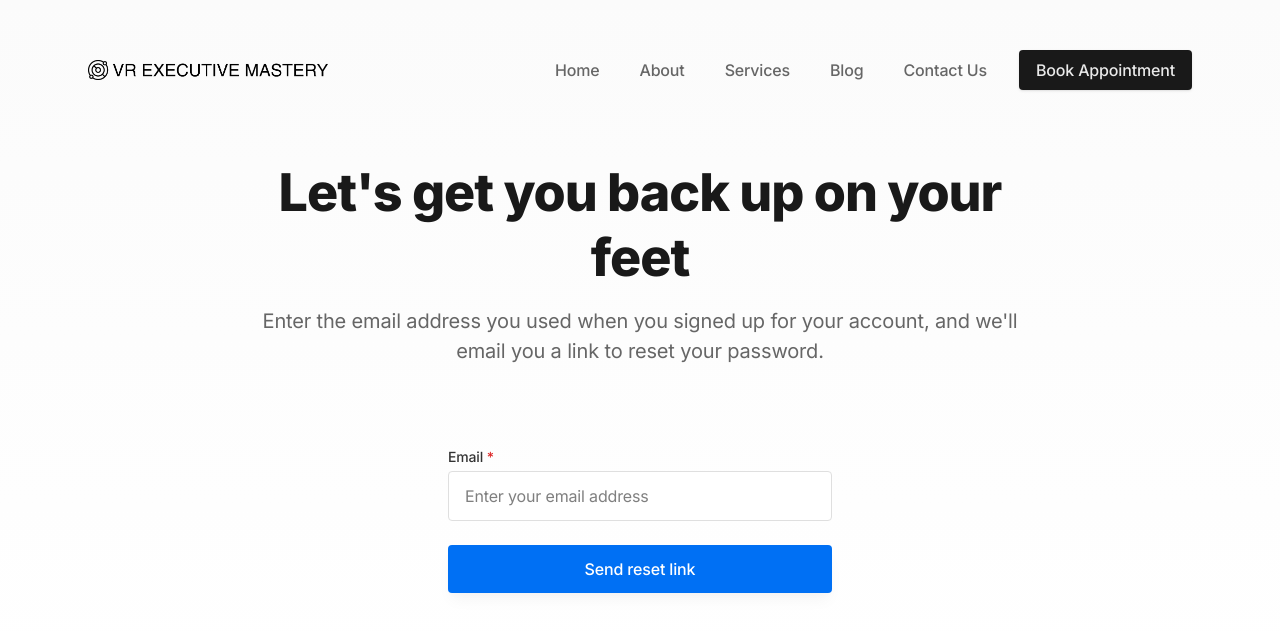
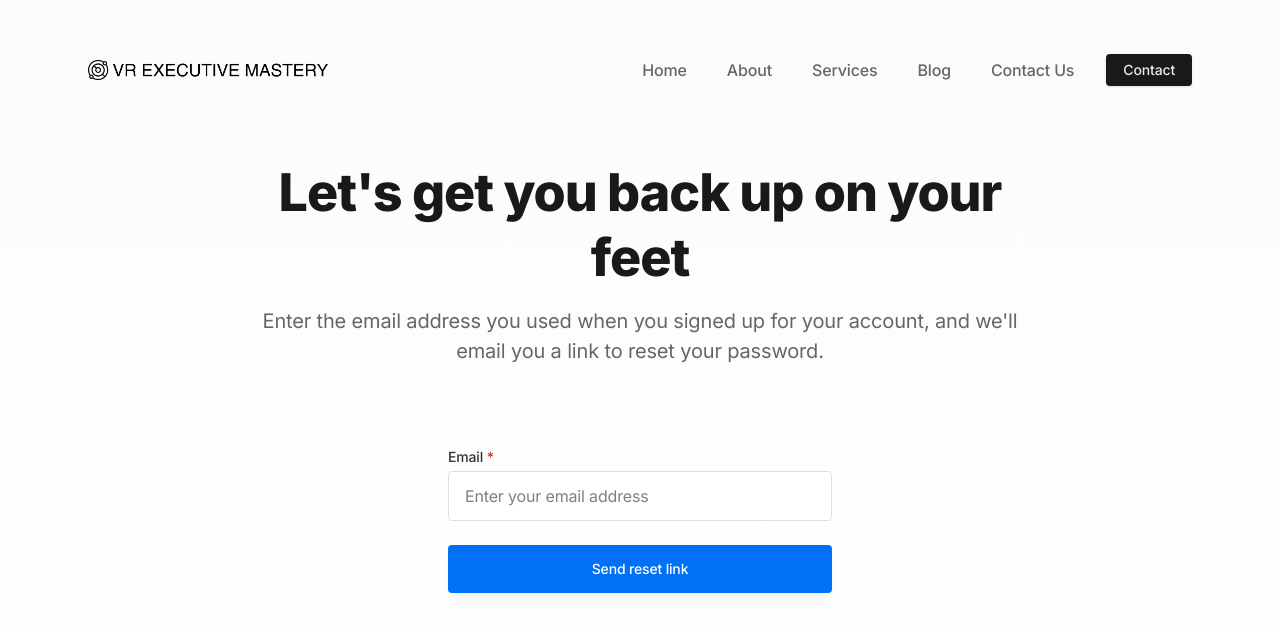
Before and after one commit to WilderAp/LandingPage1-Wap, a Next.js app: page /reset-password in a window 1280 px wide. Shown: the top 632 px of the page. Built offline with nearby package versions, Linux system fonts and the light colour scheme.

Commit message:
feature projects sections added - footer and nav updated

```diff
--- a/app/(default)/page.tsx
+++ b/app/(default)/page.tsx
@@ -38,6 +38,9 @@ export default function Home() {
         <Testimonials />
       </section>
       <section>
+        <Projects />
+      </section>
+      <section className="mt-10">
         <Newsletter />
       </section>
     </>
--- a/components/projects.tsx
+++ b/components/projects.tsx
@@ -2,48 +2,46 @@ import texts from "./utils/sections.json";
 
 function Projects() {
   return (
-    <main className="">
+    <main className="py-[100px] px-2 max-w-[1440px] mx-auto">
       {/* header */}
-      <div className="max-w-3xl mx-auto text-center pb-12 md:pb-20">
-        <h1 className="text-5xl font-bold mb-7" style={{ color: "#212121" }}>
+      <div className="max-w-3xl mx-auto text-center pb-10 md:pb-10 mt-14">
+        <h1 className="text-5xl font-bold mb-7">
           {texts["section-eight"].title}
         </h1>
       </div>
 
       {/* Members */}
-      <section className="flex flex-between gap-20 justify-center">
-        {texts["section-eight"].body.map((project) => (
-          <div key={project.id}>
-            <div
-              className="rounded"
-              style={{
-                backgroundColor: "#212121",
-                minHeight: "453px",
-                overflow: "hidden",
-              }}
-            >
-              <img
-                src={project.picture}
-                alt="projectImg"
-                style={{
-                  objectFit: "cover",
-                  width: "100%",
-                  height: "100%",
-                }}
-              />
-            </div>
-            <div className="text-center">
-              <h1
-                className="font-bold mt-5 text-xl"
-                style={{ color: "#212121" }}
-              >
-                {project.name}
-              </h1>
-              <p>{project.role}</p>
-            </div>
+      <div className="card card-side bg-base-100 shadow-xl">
+        <figure className="w-200 h-auto">
+          <img
+            content="cover"
+            src="https://res.cloudinary.com/db60chvpz/image/upload/v1715485555/VR%20Executive/vhngakthjt9d4f9ghnwq.jpg"
+            alt="Movie"
+          />
+        </figure>
+        <div className="card-body">
+          <h2 className="card-title">
+            FOOD WASTE REDUCTION THROUGH AUGMENTED REALITY
+          </h2>
+          <p>
+            Imagine a world where reducing food waste is as simple as looking
+            through your smartphone. Our innovative solution harnesses the power
+            of augmented reality (AR) to tackle one of the most pressing global
+            challenges: food waste. With our AR technology, users can easily
+            visualize and track their food inventory, receive real-time
+            expiration alerts, and access personalized recipes based on
+            ingredients they already have. By empowering individuals to make
+            informed decisions about their food consumption and storage, we're
+            not only saving money and resources but also contributing to a more
+            sustainable future for all.
+          </p>
+          <div className="card-actions justify-end">
+            <button type="button" className="btn btn-primary">
+              Go
+            </button>
           </div>
-        ))}
-      </section>
+        </div>
+      </div>
     </main>
   );
 }
--- a/components/ui/header.tsx
+++ b/components/ui/header.tsx
@@ -90,10 +90,12 @@ export default function Header() {
               </li>
               <li>
                 <a
-                  href="/"
+                  href="mailto:executivemastery@gmail.com"
+                  target="_blank"
+                  rel="noreferrer"
                   className="btn-sm text-gray-200 bg-gray-900 hover:bg-gray-800 ml-3"
                 >
-                  <span>Book Appointment</span>
+                  <span>Contact</span>
                 </a>
               </li>
             </ul>
--- a/next.config.js
+++ b/next.config.js
@@ -1,4 +1,4 @@
 /** @type {import('next').NextConfig} */
-const nextConfig = {}
+const nextConfig = {};
 
-module.exports = nextConfig
+module.exports = nextConfig;
--- a/package.json
+++ b/package.json
@@ -24,6 +24,7 @@
     "@tailwindcss/forms": "^0.5.7",
     "@types/aos": "^3.0.7",
     "autoprefixer": "^10.4.16",
+    "daisyui": "^4.11.1",
     "postcss": "^8.4.32",
     "tailwindcss": "^3.3.6"
   }
--- a/tailwind.config.js
+++ b/tailwind.config.js
@@ -1,133 +1,137 @@
+import daisyui from "daisyui";
+
 /** @type {import('tailwindcss').Config} */
 module.exports = {
   content: [
-    './app/**/*.{js,ts,jsx,tsx}',
-    './pages/**/*.{js,ts,jsx,tsx}',
-    './components/**/*.{js,ts,jsx,tsx}',
+    "./app/**/*.{js,ts,jsx,tsx}",
+    "./pages/**/*.{js,ts,jsx,tsx}",
+    "./components/**/*.{js,ts,jsx,tsx}",
   ],
   theme: {
     extend: {
       colors: {
         gray: {
-          100: '#FBFBFB',
-          200: '#EAEAEA',
-          300: '#DFDFDF',
-          400: '#999999',
-          500: '#7F7F7F',
-          600: '#666666',
-          700: '#4C4C4C',
-          800: '#333333',
-          900: '#191919',
+          100: "#FBFBFB",
+          200: "#EAEAEA",
+          300: "#DFDFDF",
+          400: "#999999",
+          500: "#7F7F7F",
+          600: "#666666",
+          700: "#4C4C4C",
+          800: "#333333",
+          900: "#191919",
         },
         blue: {
-          100: '#E6F0FD',
-          200: '#CCE2FC',
-          300: '#99C5FA',
-          400: '#66A9F7',
-          500: '#338CF5',
-          600: '#0070F4',
-          700: '#0064DA',
-          800: '#0059C2',
-          900: '#004391',
+          100: "#E6F0FD",
+          200: "#CCE2FC",
+          300: "#99C5FA",
+          400: "#66A9F7",
+          500: "#338CF5",
+          600: "#0070F4",
+          700: "#0064DA",
+          800: "#0059C2",
+          900: "#004391",
         },
         teal: {
-          100: '#E6FFFA',
-          200: '#B2F5EA',
-          300: '#81E6D9',
-          400: '#4FD1C5',
-          500: '#3ABAB4',
-          600: '#319795',
-          700: '#2C7A7B',
-          800: '#285E61',
-          900: '#234E52',
+          100: "#E6FFFA",
+          200: "#B2F5EA",
+          300: "#81E6D9",
+          400: "#4FD1C5",
+          500: "#3ABAB4",
+          600: "#319795",
+          700: "#2C7A7B",
+          800: "#285E61",
+          900: "#234E52",
         },
       },
       boxShadow: {
-        xs: '0 0 0 1px rgba(0, 0, 0, 0.16)',
-        sm: '0 1px 2px 0 rgba(0, 0, 0, 0.16)',
-        default: '0 1px 3px 0 rgba(0, 0, 0, 0.12), 0 1px 2px 0 rgba(0, 0, 0, 0.03)',
-        md: '0 4px 6px -1px rgba(0, 0, 0, 0.04), 0 2px 4px -1px rgba(0, 0, 0, 0.03)',
-        lg: '0 10px 15px -3px rgba(0, 0, 0, 0.04), 0 4px 6px -2px rgba(0, 0, 0, 0.02)',
-        xl: '0 20px 25px -5px rgba(0, 0, 0, 0.12), 0 10px 10px -5px rgba(0, 0, 0, 0.02)',
-        '2xl': '0 25px 50px -12px rgba(0, 0, 0, 0.15)',
-        inner: 'inset 0 2px 4px 0 rgba(0, 0, 0, 0.04)',
-        outline: '0 0 0 3px rgba(66, 153, 225, 0.5)',
-        none: 'none',
+        xs: "0 0 0 1px rgba(0, 0, 0, 0.16)",
+        sm: "0 1px 2px 0 rgba(0, 0, 0, 0.16)",
+        default:
+          "0 1px 3px 0 rgba(0, 0, 0, 0.12), 0 1px 2px 0 rgba(0, 0, 0, 0.03)",
+        md: "0 4px 6px -1px rgba(0, 0, 0, 0.04), 0 2px 4px -1px rgba(0, 0, 0, 0.03)",
+        lg: "0 10px 15px -3px rgba(0, 0, 0, 0.04), 0 4px 6px -2px rgba(0, 0, 0, 0.02)",
+        xl: "0 20px 25px -5px rgba(0, 0, 0, 0.12), 0 10px 10px -5px rgba(0, 0, 0, 0.02)",
+        "2xl": "0 25px 50px -12px rgba(0, 0, 0, 0.15)",
+        inner: "inset 0 2px 4px 0 rgba(0, 0, 0, 0.04)",
+        outline: "0 0 0 3px rgba(66, 153, 225, 0.5)",
+        none: "none",
       },
       spacing: {
-        '9/16': '56.25%',
-        '3/4': '75%',
-        '1/1': '100%',
+        "9/16": "56.25%",
+        "3/4": "75%",
+        "1/1": "100%",
       },
       fontFamily: {
-        inter: ['var(--font-inter)', 'sans-serif'],
+        inter: ["var(--font-inter)", "sans-serif"],
       },
       fontSize: {
-        xs: '0.75rem',
-        sm: '0.875rem',
-        base: '1rem',
-        lg: '1.125rem',
-        xl: '1.25rem',
-        '2xl': '1.5rem',
-        '3xl': '2rem',
-        '4xl': '2.625rem',
-        '5xl': '3.25rem',
-        '6xl': '5.5rem',
+        xs: "0.75rem",
+        sm: "0.875rem",
+        base: "1rem",
+        lg: "1.125rem",
+        xl: "1.25rem",
+        "2xl": "1.5rem",
+        "3xl": "2rem",
+        "4xl": "2.625rem",
+        "5xl": "3.25rem",
+        "6xl": "5.5rem",
       },
       inset: {
-        '1/2': '50%',
-        'full': '100%',
+        "1/2": "50%",
+        full: "100%",
       },
       letterSpacing: {
-        tighter: '-0.02em',
-        tight: '-0.01em',
-        normal: '0',
-        wide: '0.01em',
-        wider: '0.02em',
-        widest: '0.4em',
+        tighter: "-0.02em",
+        tight: "-0.01em",
+        normal: "0",
+        wide: "0.01em",
+        wider: "0.02em",
+        widest: "0.4em",
       },
       lineHeight: {
-        none: '1',
-        tighter: '1.125',
-        tight: '1.25',
-        snug: '1.375',
-        normal: '1.5',
-        relaxed: '1.625',
-        loose: '2',
-        '3': '.75rem',
-        '4': '1rem',
-        '5': '1.2rem',
-        '6': '1.5rem',
-        '7': '1.75rem',
-        '8': '2rem',
-        '9': '2.25rem',
-        '10': '2.5rem',
+        none: "1",
+        tighter: "1.125",
+        tight: "1.25",
+        snug: "1.375",
+        normal: "1.5",
+        relaxed: "1.625",
+        loose: "2",
+        3: ".75rem",
+        4: "1rem",
+        5: "1.2rem",
+        6: "1.5rem",
+        7: "1.75rem",
+        8: "2rem",
+        9: "2.25rem",
+        10: "2.5rem",
       },
       minWidth: {
-        '10': '2.5rem',
-        '48': '12rem',
+        10: "2.5rem",
+        48: "12rem",
       },
       opacity: {
-        '90': '0.9',
+        90: "0.9",
       },
       scale: {
-        '98': '.98'
+        98: ".98",
       },
       animation: {
-        float: 'float 3s ease-in-out infinite',
+        float: "float 3s ease-in-out infinite",
       },
       keyframes: {
         float: {
-          '0%, 100%': { transform: 'translateY(0)', },
-          '50%': { transform: 'translateY(-5%)', },
+          "0%, 100%": { transform: "translateY(0)" },
+          "50%": { transform: "translateY(-5%)" },
         },
       },
       zIndex: {
-        '-1': '-1',
+        "-1": "-1",
       },
     },
   },
-  plugins: [
-    require('@tailwindcss/forms'),
-  ],
+  plugins: [require("@tailwindcss/forms"), daisyui],
+  daisyui: {
+    themes: ["none"],
+  },
 };
```
Also changed, not shown: components/ui/footer.tsx (+10 -28 lines), 1 other file (tests, documents, lock files or other folders).
